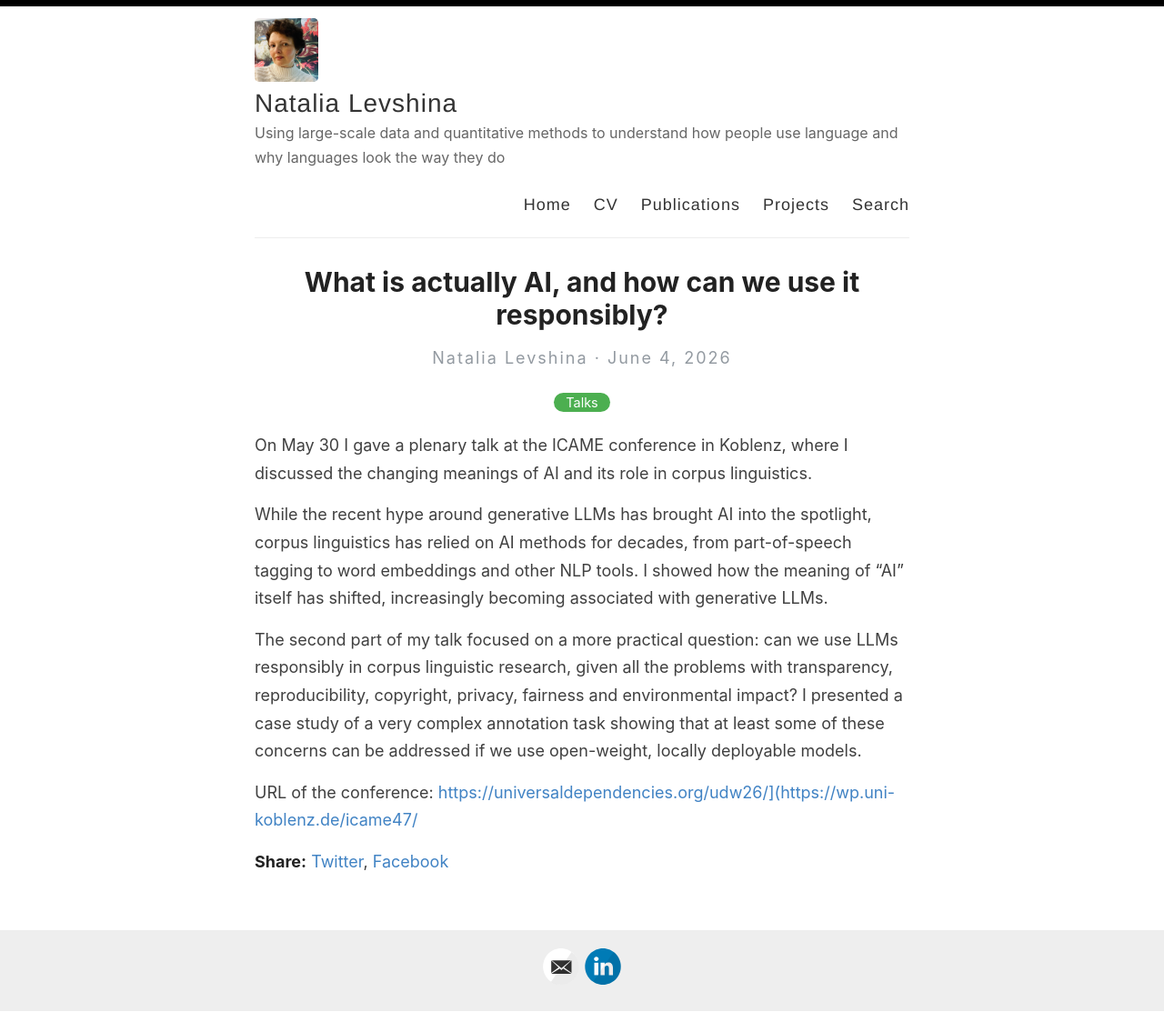
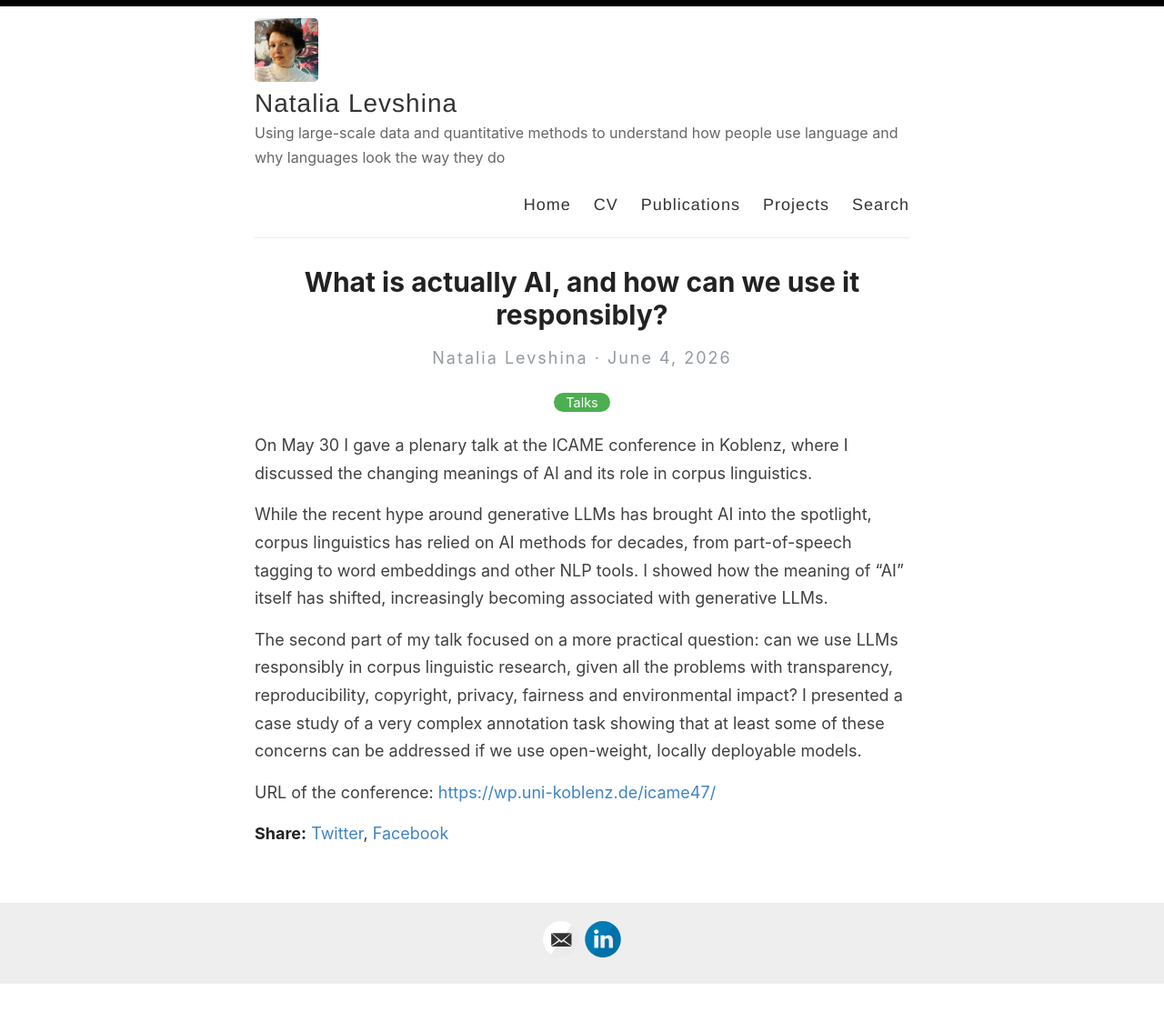
Before and after one commit to levshina/levshina.github.io, a Jekyll site: the page built from _posts/2026-06-04-icame.md, in a window 1280 px wide. Shown: the whole page at 91% size. Built offline with Jekyll 4.4.1, drawn with Linux system fonts in a browser that asks for light colours; after the commit the page ends 1082 px from its top, so only the background shows below that; part of the change alters nothing that is shown.

Commit message:
Update 2026-06-04-icame.md

```diff
--- a/_posts/2026-06-04-icame.md
+++ b/_posts/2026-06-04-icame.md
@@ -10,4 +10,4 @@ While the recent hype around generative LLMs has brought AI into the spotlight,
 The second part of my talk focused on a more practical question: can we use LLMs responsibly in corpus linguistic research, given all the problems with transparency, reproducibility, copyright, privacy, fairness and environmental impact? I presented a case study of a very complex annotation task showing that at least some of these concerns can be addressed if we use open-weight, locally deployable models.
 
 
-URL of the conference: <https://universaldependencies.org/udw26/](https://wp.uni-koblenz.de/icame47/>
+URL of the conference: <https://wp.uni-koblenz.de/icame47/>
```
